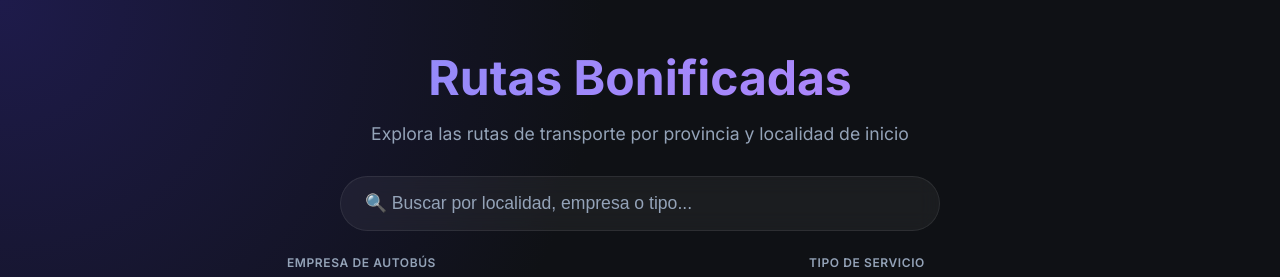
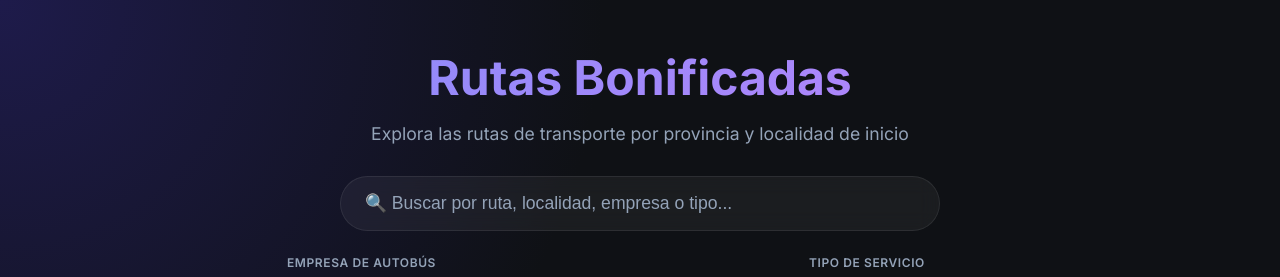
Before and after one commit to mirinicocal4-eng/rutas-app, a React (Vite) app: page / in a window 1280 px wide. Shown: the top 277 px of the page. Built offline with nearby package versions, Linux system fonts and the light colour scheme.

Commit message:
búsqueda

```diff
--- a/src/App.jsx
+++ b/src/App.jsx
@@ -133,7 +133,7 @@ function App() {
           <input
             type="text"
             className="search-input"
-            placeholder="🔍 Buscar por localidad, empresa o tipo..."
+            placeholder="🔍 Buscar por ruta, localidad, empresa o tipo..."
             value={searchTerm}
             onChange={(e) => setSearchTerm(e.target.value)}
           />
```
